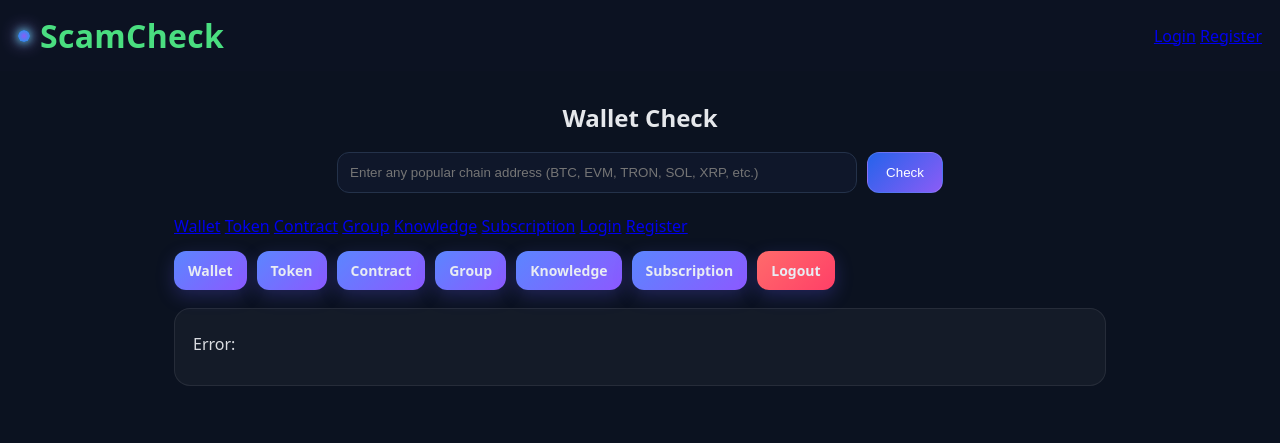
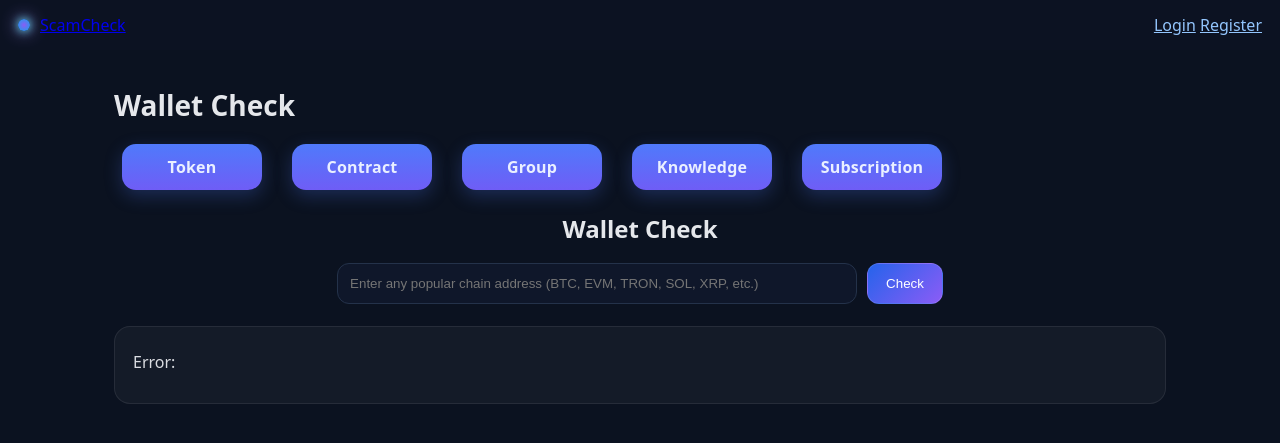
Before and after one commit to Satoshi00722/ScamCheck, a FastAPI app: template app/templates/index.html in a window 1280 px wide. Shown: the top 443 px of the page. Run offline with FastAPI, Linux system fonts and the light colour scheme; the template is opened without the code that fills it: most values are stand-ins (such as "Sample title", 1, 10 or a date in 2020).

Commit message:
UI: update pages (token, contract, group, knowledge, subscription) with new navigation

```diff
--- a/app/static/style.css
+++ b/app/static/style.css
@@ -1,21 +1,33 @@
+:root{--bg:#0b1220;--card:#0f172a;--text:#e5e7eb;--muted:#9ca3af;--green:#22c55e;--yellow:#eab308;--red:#ef4444;--blue:#2563eb;--cyan:#06b6d4;--violet:#8b5cf6}
+*{box-sizing:border-box}
+body{margin:0;background:var(--bg);color:var(--text);font-family:system-ui,Segoe UI,Arial}
 
-:root{--bg:#0b1220;--card:#0f172a;--text:#e5e7eb;--muted:#9ca3af;--green:#22c55e;--yellow:#eab308;--red:#ef4444;--blue:#2563eb;--cyan:#06b6d4;--violet:#8b5cf6}
-*{box-sizing:border-box}body{margin:0;background:var(--bg);color:var(--text);font-family:system-ui,Segoe UI,Arial}
-header{display:flex;justify-content:space-between;align-items:center;background:#0c1222;padding:14px 18px;position:sticky;top:0;backdrop-filter:saturate(140%) blur(6px)}
-.brand{display:flex;align-items:center;gap:10px}.brand h1{margin:0;color:#4ade80;font-weight:800;letter-spacing:.3px}
+/* ---------- top bar ---------- */
+header{display:flex;justify-content:space-between;align-items:center;background:#0c1222;padding:14px 18px;position:sticky;top:0;backdrop-filter:saturate(140%) blur(6px);z-index:10}
+.brand{display:flex;align-items:center;gap:10px}
+.brand h1{margin:0;color:#4ade80;font-weight:800;letter-spacing:.3px}
 .glow-dot{width:12px;height:12px;border-radius:50%;background:radial-gradient(circle at center, #8b5cf6, #0ea5e9);box-shadow:0 0 10px #6ee7ff, 0 0 18px #a78bfa;animation:pulse 2.2s infinite}
 @keyframes pulse{0%{transform:scale(1)}50%{transform:scale(1.2)}100%{transform:scale(1)}}
-nav a,nav .user{margin:0 8px;color:#93c5fd;text-decoration:none}nav a:hover{text-decoration:underline}nav .user{opacity:.8}
+nav a,nav .user{margin:0 8px;color:#93c5fd;text-decoration:none}
+nav a:hover{text-decoration:underline}
+nav .user{opacity:.8}
+
+/* ---------- layout ---------- */
 main{max-width:980px;margin:0 auto;padding:24px}
 h2{text-align:center;margin:6px 0 18px}
+
+/* ---------- search / forms ---------- */
 .check-form{display:flex;justify-content:center;gap:10px;margin-bottom:22px}
 .check-form input{width:520px;max-width:100%;padding:12px;border-radius:12px;border:1px solid #24324a;background:#0f172a;color:#e5e7eb}
 .btn{padding:12px 18px;border-radius:12px;border:1px solid rgba(255,255,255,.12);background:linear-gradient(135deg,#2563eb,#8b5cf6);color:#fff;cursor:pointer;transition:transform .1s ease, box-shadow .2s}
 .btn:hover{transform:translateY(-1px);box-shadow:0 8px 20px rgba(59,130,246,.25)}
 .btn.big{font-size:18px;padding:14px 22px}
 .btn.subtle{background:#1e293b}
-.pulse{animation:btnpulse 1.8s infinite}@keyframes btnpulse{0%{box-shadow:0 0 0 0 rgba(59,130,246,.5)}70%{box-shadow:0 0 0 15px rgba(59,130,246,0)}100%{box-shadow:0 0 0 0 rgba(59,130,246,0)}}
+.pulse{animation:btnpulse 1.8s infinite}
+@keyframes btnpulse{0%{box-shadow:0 0 0 0 rgba(59,130,246,.5)}70%{box-shadow:0 0 0 15px rgba(59,130,246,0)}100%{box-shadow:0 0 0 0 rgba(59,130,246,0)}}
 .glow{box-shadow:0 0 12px rgba(139,92,246,.45)}
+
+/* ---------- result cards ---------- */
 .result-card{background:rgba(255,255,255,.04);border:1px solid rgba(255,255,255,.08);border-radius:16px;padding:18px}
 .result-head{display:flex;justify-content:space-between;align-items:center;margin-bottom:8px}
 .badge{padding:6px 10px;border-radius:999px;font-weight:700}
@@ -24,7 +36,10 @@
 .badge.red{background:rgba(239,68,68,.15);color:var(--red);border:1px solid rgba(239,68,68,.35)}
 .score-wrap{display:flex;align-items:center;gap:10px}
 .score-bar{width:160px;height:10px;background:#111a2b;border-radius:999px;overflow:hidden;border:1px solid rgba(255,255,255,.08)}
-.score-fill{height:100%}.score-fill.green{background:var(--green)}.score-fill.yellow{background:var(--yellow)}.score-fill.red{background:var(--red)}
+.score-fill{height:100%}
+.score-fill.green{background:var(--green)}
+.score-fill.yellow{background:var(--yellow)}
+.score-fill.red{background:var(--red)}
 .score-text{font-weight:700;opacity:.9}
 .result-summary{margin:6px 0 12px;opacity:.95}
 .result-columns{display:grid;grid-template-columns:1fr 1fr;gap:16px}
@@ -32,48 +47,79 @@
 .result-columns ul{margin:8px 0 0 16px}
 .addr{margin-top:12px;color:var(--muted)}
 .locked{display:flex;flex-direction:column;align-items:center;gap:12px;background:rgba(255,255,255,.04);border:1px dashed rgba(255,255,255,.12);padding:18px;border-radius:12px}
-.pricing{display:flex;justify-content:center}.pricing .card{max-width:360px;background:rgba(255,255,255,.04);border:1px solid rgba(255,255,255,.08);padding:18px;border-radius:16px}
-.price{font-size:32px;margin:8px 0 12px}.price span{font-size:16px;opacity:.8}
-.raise{transition:transform .15s ease, box-shadow .2s}.raise:hover{transform:translateY(-2px);box-shadow:0 14px 30px rgba(0,0,0,.25)}
+
+/* ---------- pricing ---------- */
+.pricing{display:flex;justify-content:center}
+.pricing .card{max-width:360px;background:rgba(255,255,255,.04);border:1px solid rgba(255,255,255,.08);padding:18px;border-radius:16px}
+.price{font-size:32px;margin:8px 0 12px}
+.price span{font-size:16px;opacity:.8}
+.raise{transition:transform .15s ease, box-shadow .2s}
+.raise:hover{transform:translateY(-2px);box-shadow:0 14px 30px rgba(0,0,0,.25)}
+
 .checker{display:flex;gap:10px;align-items:center;justify-content:center;margin-bottom:16px}
 .checker input,.checker select{padding:10px 12px;border-radius:10px;border:1px solid #24324a;background:#0f172a;color:#e5e7eb}
 .knowledge li{margin:6px 0}
-.fade-in{animation:fade .35s ease both}@keyframes fade{from{opacity:0;transform:translateY(4px)}to{opacity:1;transform:none}}
-@media (max-width:640px){main{padding:16px 12px}.check-form,.checker{flex-direction:column}.score-bar{width:100%}.result-columns{grid-template-columns:1fr}}
+.fade-in{animation:fade .35s ease both}
+@keyframes fade{from{opacity:0;transform:translateY(4px)}to{opacity:1;transform:none}}
+
+/* ---------- auth ---------- */
 .auth-wrap{display:flex;justify-content:center}
 .auth-card{width:100%;max-width:420px;background:linear-gradient(180deg,rgba(17,24,39,.7),rgba(17,24,39,.55));border:1px solid rgba(255,255,255,.08);border-radius:18px;padding:22px}
 .auth-form.fancy{display:flex;flex-direction:column;gap:12px;margin-top:6px}
 .auth-form.fancy input{padding:12px;border-radius:12px;border:1px solid #24324a;background:#0f172a;color:#e5e7eb}
 .muted{margin-top:10px;color:#9ca3af}
 .link{color:#93c5fd;text-decoration:underline}
-/* Кнопки под поиском */
-.inline-actions{
+
+/* ---------- старые маленькие кнопки под поиском (прячем) ---------- */
+.inline-actions{display:none}                 /* <= скрыли совсем */
+.ia-btn{display:none}
+.ia-btn.danger{display:none}
+
+/* ---------- большие кнопки навигации (оставляем только их) ---------- */
+.container{max-width:1100px;margin:0 auto;padding:24px}
+.page-title{font-size:28px;font-weight:700;color:#e5e7eb;margin:12px 0 20px}
+
+.btn-grid{
   display:flex;
   flex-wrap:wrap;
-  gap:10px;
-  margin:14px 0 18px;
+  gap:14px;
+  align-items:center;
+  margin-bottom:22px;
 }
 
-.ia-btn{
-  padding:10px 14px;
-  border-radius:12px;
+.big-btn{
+  display:inline-block;
+  padding:12px 18px;
+  min-width:140px;
+  text-align:center;
+  border-radius:14px;
+  background:linear-gradient(180deg,#4f7afb,#6f5df6);
+  color:#eaf0ff;
+  text-decoration:none;
   font-weight:600;
-  font-size:14px;
-  text-decoration:none;
-  color:#E8ECF3;
-  background: linear-gradient(135deg,#5b86ff 0%, #8c59ff 100%);
-  box-shadow: 0 6px 18px rgba(98,90,255,.25);
-  transition: transform .08s ease, opacity .2s ease;
+  letter-spacing:.2px;
+  box-shadow:0 6px 18px rgba(79,122,251,.25);
+  transition:transform .08s ease, filter .08s ease, box-shadow .12s ease;
+}
+.big-btn:hover{filter:brightness(1.05);transform:translateY(-1px)}
+.big-btn:active{transform:translateY(0);filter:brightness(.98)}
+
+.btn-logout{
+  background:linear-gradient(180deg,#ff6b7a,#ff4d68);
+  box-shadow:0 6px 18px rgba(255,77,104,.25);
 }
 
-.ia-btn:hover{ transform: translateY(-1px); opacity:.95; }
-.ia-btn:active{ transform: translateY(0); opacity:.9; }
-
-.ia-btn.danger{
-  background: linear-gradient(135deg,#ff6b6b 0%, #ff3f67 100%);
+/* активная страница (если захочешь добавлять класс .active) */
+.big-btn.active{
+  outline:2px solid rgba(255,255,255,.22);
+  box-shadow:0 0 0 4px rgba(99,102,241,.25), 0 6px 18px rgba(79,122,251,.25);
 }
 
-/* Мобилка: кнопки на всю ширину в 2 колонки */
+/* ---------- адаптив ---------- */
 @media (max-width:720px){
-  .ia-btn{ flex:1 1 calc(50% - 10px); text-align:center; }
+  main{padding:16px 12px}
+  .check-form,.checker{flex-direction:column}
+  .score-bar{width:100%}
+  .result-columns{grid-template-columns:1fr}
+  .big-btn{flex:1 1 100%;min-width:0}     /* кнопки на всю ширину */
 }
--- a/app/templates/_navrow.html
+++ /dev/null
@@ -1,14 +0,0 @@
-<div class="actions-row">
-  <a class="chip" href="/">Wallet</a>
-  <a class="chip" href="/token">Token</a>
-  <a class="chip" href="/contract">Contract</a>
-  <a class="chip" href="/group">Group</a>
-  <a class="chip" href="/knowledge">Knowledge</a>
-  <a class="chip" href="/subscription">Subscription</a>
-  {% if user %}
-    <a class="chip danger" href="/logout">Logout</a>
-  {% else %}
-    <a class="chip" href="/login">Login</a>
-    <a class="chip" href="/register">Register</a>
-  {% endif %}
-</div>
--- a/app/templates/base.html
+++ b/app/templates/base.html
@@ -1,31 +1,45 @@
-
 <!doctype html>
 <html lang="en">
 <head>
   <meta charset="utf-8">
-  <title>ScamCheck</title>
+  <title>{% block title %}ScamCheck{% endblock %}</title>
   <meta name="viewport" content="width=device-width, initial-scale=1"/>
   <link rel="stylesheet" href="/static/style.css">
   <link rel="icon" type="image/png" href="{{ url_for('static', path='img/favicon.png') }}">
 </head>
 <body>
-<header class="blur">
+  <!-- Верхняя панель: видно e-mail пользователя -->
+  <header class="topbar blur">
     <div class="brand">
       <div class="glow-dot"></div>
-    <h1>ScamCheck</h1>
+      <a href="/" class="logo">ScamCheck</a>
     </div>
-
-  <!-- ВЕРХНЕЕ МЕНЮ УБРАЛИ. Оставляем только инфо о пользователе -->
-  <div class="top-user">
+    <div class="auth">
       {% if user %}
         <span class="user">👤 {{ user }}</span>
-      <a class="navbtn" href="/logout">Logout</a>
+        <a class="link" href="/logout">Logout</a>
       {% else %}
-      <a class="navbtn" href="/login">Login</a>
-      <a class="navbtn" href="/register">Register</a>
+        <a class="link" href="/login">Login</a>
+        <a class="link" href="/register">Register</a>
       {% endif %}
     </div>
   </header>
-<main>{% block content %}{% endblock %}</main>
+
+  <main class="container">
+    <!-- H1 меняется в дочерних шаблонах -->
+    <h1 class="page-title">{% block h1 %}Wallet Check{% endblock %}</h1>
+
+    <!-- Только крупные кнопки -->
+    <nav class="btn-grid">
+      <a class="big-btn" href="/token">Token</a>
+      <a class="big-btn" href="/contract">Contract</a>
+      <a class="big-btn" href="/group">Group</a>
+      <a class="big-btn" href="/knowledge">Knowledge</a>
+      <a class="big-btn" href="/subscription">Subscription</a>
+      {% if user %}<a class="big-btn btn-logout" href="/logout">Logout</a>{% endif %}
+    </nav>
+
+    {% block content %}{% endblock %}
+  </main>
 </body>
 </html>
--- a/app/templates/index.html
+++ b/app/templates/index.html
@@ -5,7 +5,6 @@
   <input type="text" name="address" placeholder="Enter any popular chain address (BTC, EVM, TRON, SOL, XRP, etc.)" required>
   <button class="btn pulse" type="submit">Check</button>
 </form>
-    {% include "_navrow.html" %}
  <!-- ACTIONS under search -->
 <div class="inline-actions">
   <a class="ia-btn" href="/">Wallet</a>
```
Also changed, not shown: app/templates/_actions.html (deleted, +0 -39 lines), app/templates/contract.html (+24 -7 lines), app/templates/group.html (+31 -8 lines), app/templates/knowledge.html (+5 -3 lines), app/templates/subscription.html (+5 -3 lines), app/templates/token.html (+17 -6 lines). Lines whose indentation alone changed are shown as unchanged.
